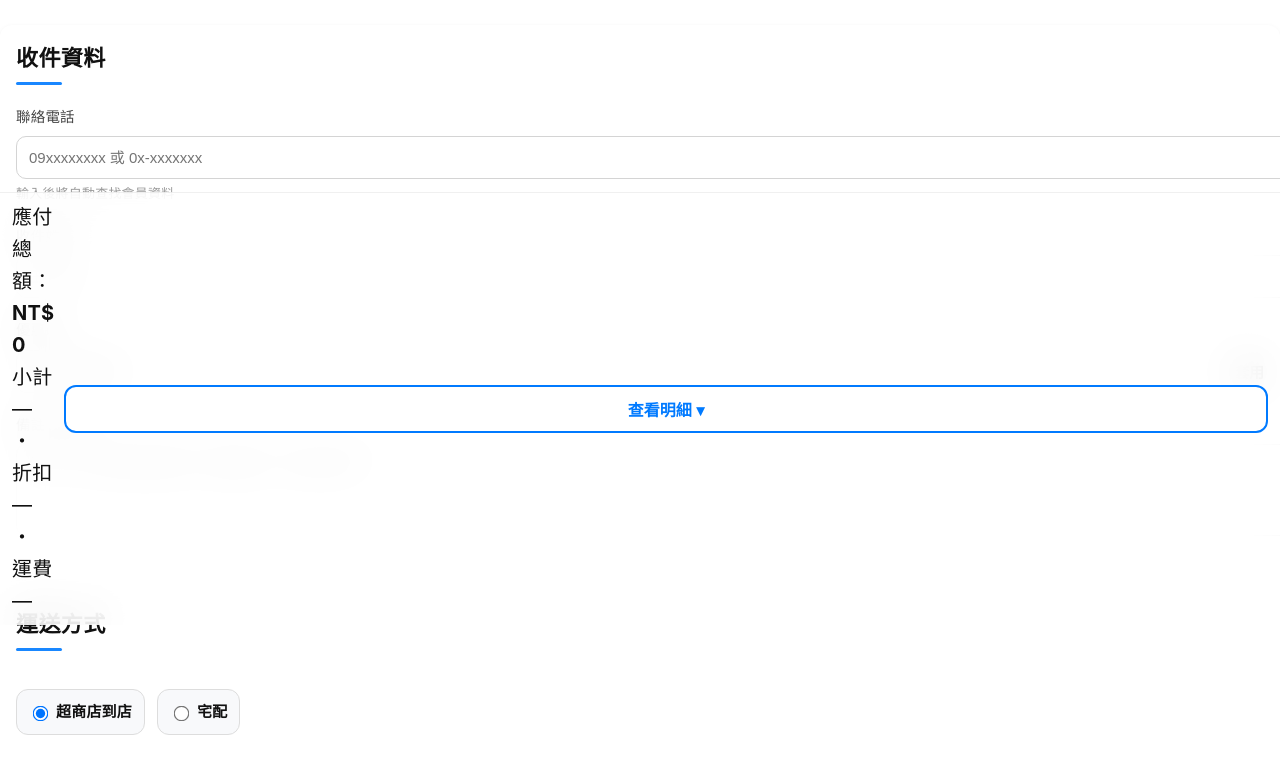
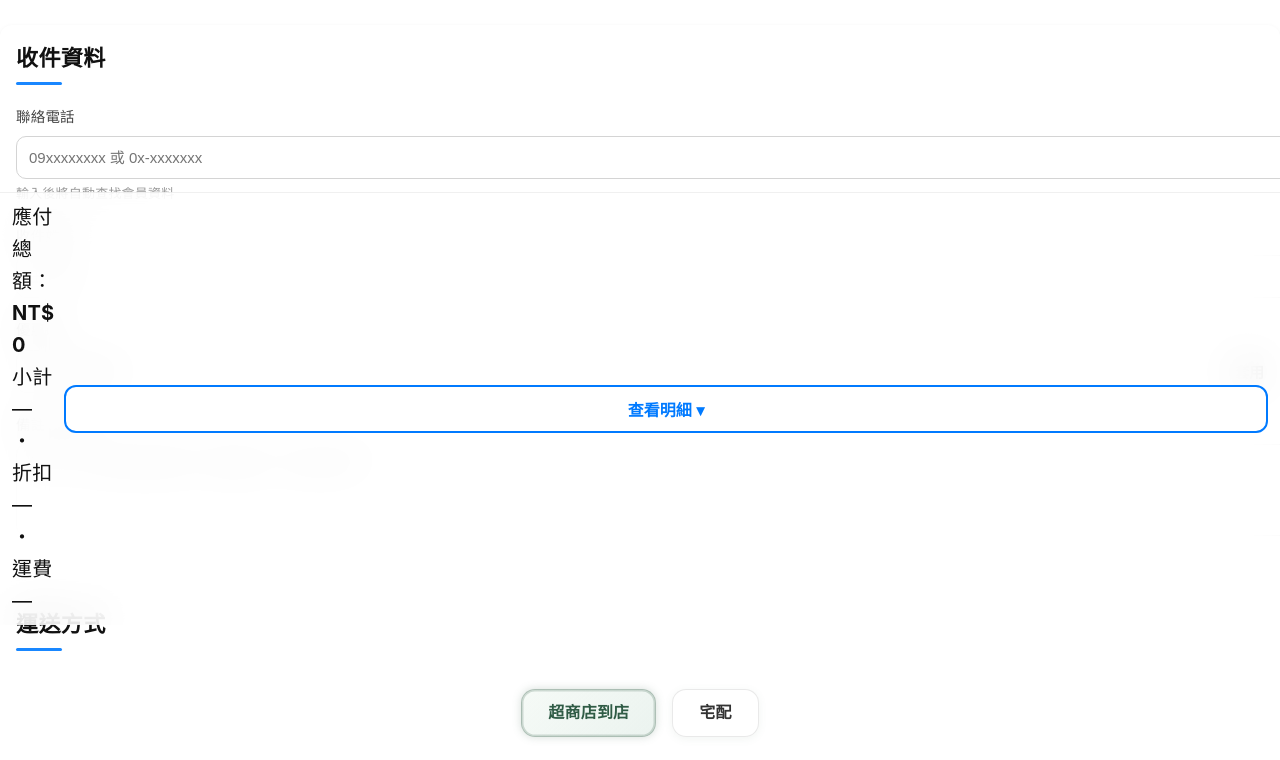
Before and after one commit to iamdavid0131/tea-shop-frontend, a website: page index.html in a window 1280 px wide. Shown: the part 175-935 px from the top of the page. Drawn offline with nearby package versions, Linux system fonts and the light colour scheme; no server answers.

Commit message:
css ship

```diff
--- a/assets/css/style.css
+++ b/assets/css/style.css
@@ -991,33 +991,85 @@ input.loading {
 }
 
 
-/* === 收件區塊 === */
+/* === 外層排列 === */
 .ship-options {
   display: flex;
-  gap: 12px;
-  margin-bottom: 16px;
-}
-
+  justify-content: center;
+  gap: 16px;
+  margin-top: 8px;
+}
+
+/* === 隱藏原生 radio === */
+.ship-radio input[type="radio"] {
+  display: none;
+}
+
+/* === 膠囊外觀 === */
 .ship-radio {
-  padding: 10px 12px;
-  border-radius: 12px;
-  background: #f8f9fb;
-  border: 1px solid #ddd;
-  font-size: 15px;
+  position: relative;
   display: flex;
   align-items: center;
-  gap: 6px;
+  justify-content: center;
+  padding: 10px 26px;
+  border-radius: 14px;
+  font-size: 16px;
+  font-weight: 600;
+  background: rgba(255, 255, 255, 0.6);
+  color: #333;
+  border: 1.5px solid rgba(200, 200, 200, 0.4);
+  box-shadow: inset 0 0 0 1px rgba(255,255,255,0.4),
+              0 2px 8px rgba(90,123,104,0.08);
   cursor: pointer;
-  transition: all .2s;
-}
-
-.ship-radio input {
-  transform: scale(1.2);
-}
-
+  backdrop-filter: blur(10px);
+  transition: all 0.3s ease;
+}
+
+/* hover 狀態：輕微亮度上浮 */
 .ship-radio:hover {
-  border-color: #007aff;
-}
+  background: rgba(255, 255, 255, 0.85);
+  transform: translateY(-1px);
+  box-shadow: 0 4px 12px rgba(90,123,104,0.12);
+}
+
+/* === 選中狀態 === */
+.ship-radio input[type="radio"]:checked + span {
+  color: #305c46;
+  font-weight: 700;
+}
+
+/* checked 時膠囊變為茶系漸層 + 光澤 */
+.ship-radio:has(input[type="radio"]:checked) {
+  border: 1.5px solid rgba(90,123,104,0.45);
+  background: linear-gradient(135deg, rgba(245,250,246,0.95), rgba(230,240,235,0.8));
+  box-shadow:
+    0 0 8px rgba(90,123,104,0.25),
+    inset 0 0 0 1.5px rgba(90,123,104,0.25);
+}
+
+/* 漸層流光動畫：如茶湯折光 */
+.ship-radio:has(input[type="radio"]:checked)::after {
+  content: "";
+  position: absolute;
+  top: 0; left: -75%;
+  width: 50%;
+  height: 100%;
+  background: linear-gradient(
+    120deg,
+    rgba(255,255,255,0.0) 0%,
+    rgba(255,255,255,0.4) 50%,
+    rgba(255,255,255,0.0) 100%
+  );
+  transform: skewX(-25deg);
+  animation: teaGlow 3s ease-in-out infinite;
+}
+
+@keyframes teaGlow {
+  0% { left: -75%; opacity: 0; }
+  30% { opacity: 1; }
+  50% { left: 120%; opacity: 1; }
+  100% { left: 120%; opacity: 0; }
+}
+
 
 .store-row {
   display: flex;
```
